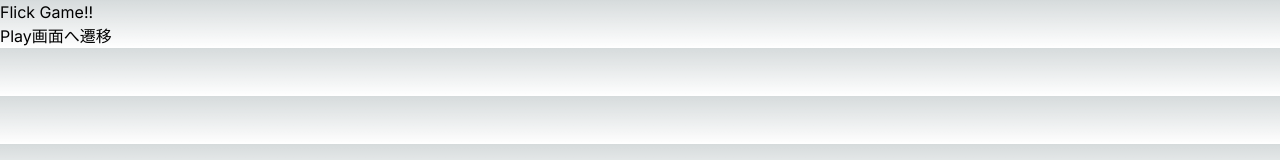
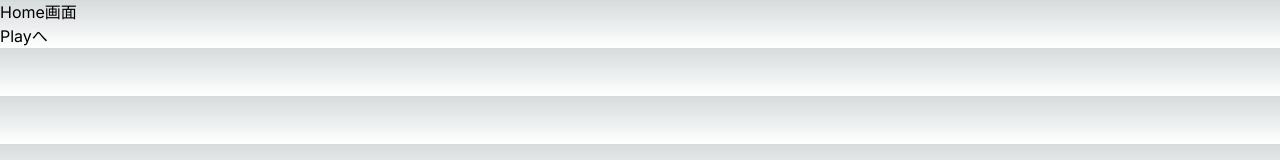
Before and after one commit to TCU-DC/FlickGameFront, a Next.js app: page / in a window 1280 px wide. Shown: the top 160 px of the page. Built offline with nearby package versions, Linux system fonts and the light colour scheme.

Commit message:
[fix]client component to server component

```diff
--- a/app/page.tsx
+++ b/app/page.tsx
@@ -1,18 +1,10 @@
-"use client";
-
-import { useRouter } from "next/navigation";
+import Button from "@/components/Button";
 
 export default function Home() {
-  const router = useRouter();
-
-  const navigateToPlay = () => {
-    router.push("/play");
-  };
-
   return (
     <main>
-      <h1>Flick Game!!</h1>
-      <button onClick={navigateToPlay}>Play画面へ遷移</button>
+      <h1>Home画面</h1>
+      <Button to="play" label="Playへ" />
     </main>
   );
 }
--- a/app/play/page.tsx
+++ b/app/play/page.tsx
@@ -1,18 +1,10 @@
-"use client";
-
-import { useRouter } from "next/navigation";
+import Button from "@/components/Button";
 
 export default function Play() {
-  const router = useRouter();
-
-  const navigateToResult = () => {
-    router.push("/result");
-  };
-
   return (
     <main>
       <h1>Play画面</h1>
-      <button onClick={navigateToResult}>結果</button>
+      <Button to="result" label="Resultへ" />
     </main>
   );
 }
--- a/app/result/page.tsx
+++ b/app/result/page.tsx
@@ -1,8 +1,10 @@
+import Button from "@/components/Button";
+
 export default function Result() {
   return (
     <main>
-      <h1>結果画面</h1>
-      <button>最初の画面に遷移</button>
+      <h1>Result画面</h1>
+      <Button to="" label="最初の画面へ" />
     </main>
   );
 }
--- /dev/null
+++ b/components/Button.tsx
@@ -0,0 +1,24 @@
+"use client";
+
+import { useRouter } from "next/navigation";
+
+interface ButtonProps {
+  to: string | "";
+  label: string;
+}
+
+const Button: React.FC<ButtonProps> = ({ to, label }) => {
+  const router = useRouter();
+
+  const navigateTo = () => {
+    router.push("/" + to);
+  };
+
+  return (
+    <button type="button" onClick={navigateTo}>
+      {label}
+    </button>
+  );
+};
+
+export default Button;
```
